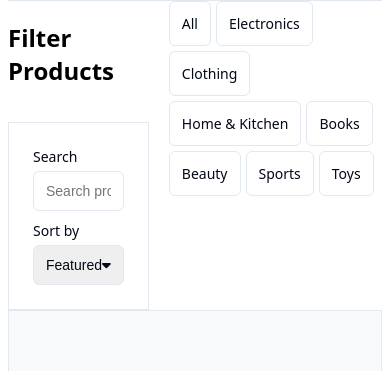
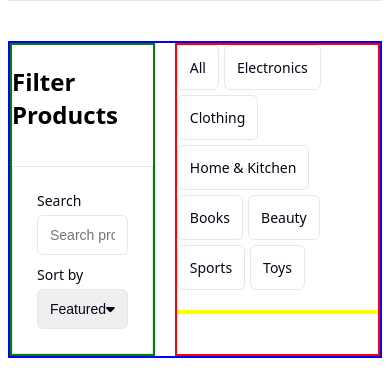
Before and after one commit to KostasRafael/ShopDream, a plain HTML site: page products.html in a window 390 px wide. Shown: the part 73-444 px from the top of the page. Drawn offline with Linux system fonts and the light colour scheme; no server answers.

Commit message:
responsive desightn on products page

```diff
--- a/assets/components/filter-products/filter-products.js
+++ b/assets/components/filter-products/filter-products.js
@@ -57,8 +57,6 @@ class filterProducts extends HTMLElement {
       setButtonText(topRatedDropdown)
     );
 
-    console.log(productsList.innerHTML);
-
     function setButtonText(dropdownElement) {
       sortButton.textContent = dropdownElement.textContent;
     }
--- a/assets/components/footer-section/footer-section.css
+++ b/assets/components/footer-section/footer-section.css
@@ -6,6 +6,7 @@
   display: flex;
   gap: 40px;
   padding: 48px 16px;
+  margin-top: 40px;
 }
 
 .invitation-shop {
--- a/assets/components/products-list/products-list.css
+++ b/assets/components/products-list/products-list.css
@@ -1,5 +1,18 @@
 #products-list {
+  border: 2px solid yellow;
   display: grid;
   grid-template-columns: 1fr 1fr 1fr;
   gap: 20px;
 }
+
+@media (max-width: 800px) {
+  #products-list {
+    grid-template-columns: 1fr 1fr;
+  }
+}
+
+@media (max-width: 600px) {
+  #products-list {
+    grid-template-columns: 1fr;
+  }
+}
--- a/assets/components/products-list/products-list.js
+++ b/assets/components/products-list/products-list.js
@@ -1,5 +1,3 @@
-const anotherTest = 1;
-
 class ProductsList extends HTMLElement {
   constructor() {
     super();
@@ -18,7 +16,7 @@ class ProductsList extends HTMLElement {
 
     const url = "http://localhost:8080/products";
 
-    const productsContainer = this.getElementById("products-list");
+    const productsContainer = this.querySelector("#products-list");
 
     fetch(url)
       .then((response) => response.json())
--- a/index.css
+++ b/index.css
@@ -43,15 +43,19 @@ h1 {
 /* Products Page */
 
 .products-filter-menu-categories {
+  margin-top: 40px;
+  border: 2px solid blue;
   display: flex;
   gap: 20px;
 }
 
 .filter-category {
+  border: 2px solid green;
   flex: 1;
 }
 
 .menu-products {
+  border: 2px solid red;
   flex: 3;
   display: flex;
   flex-direction: column;
```
Also changed, not shown: 1 other file.
